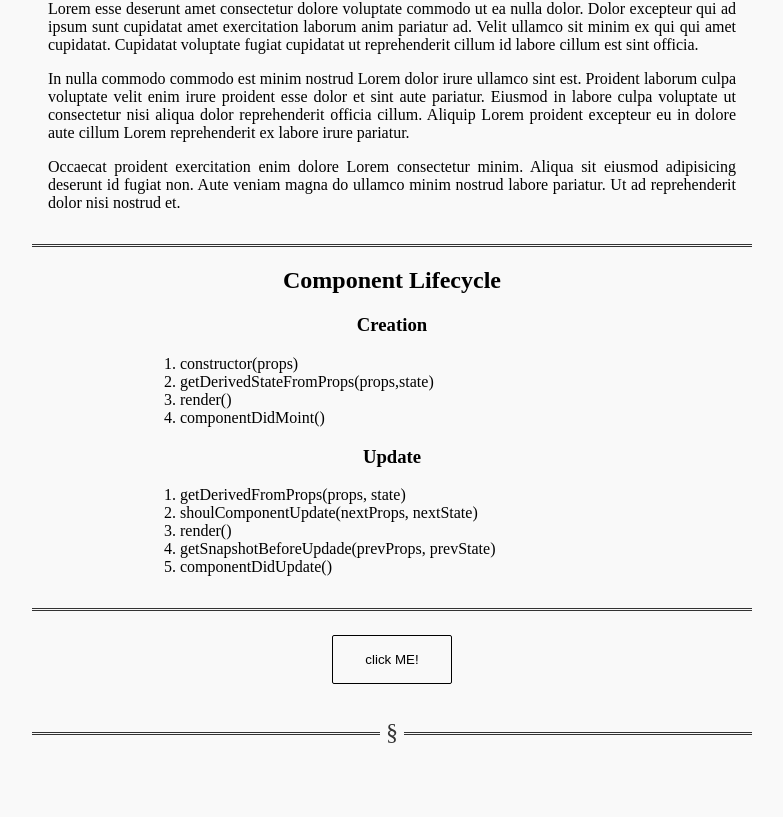
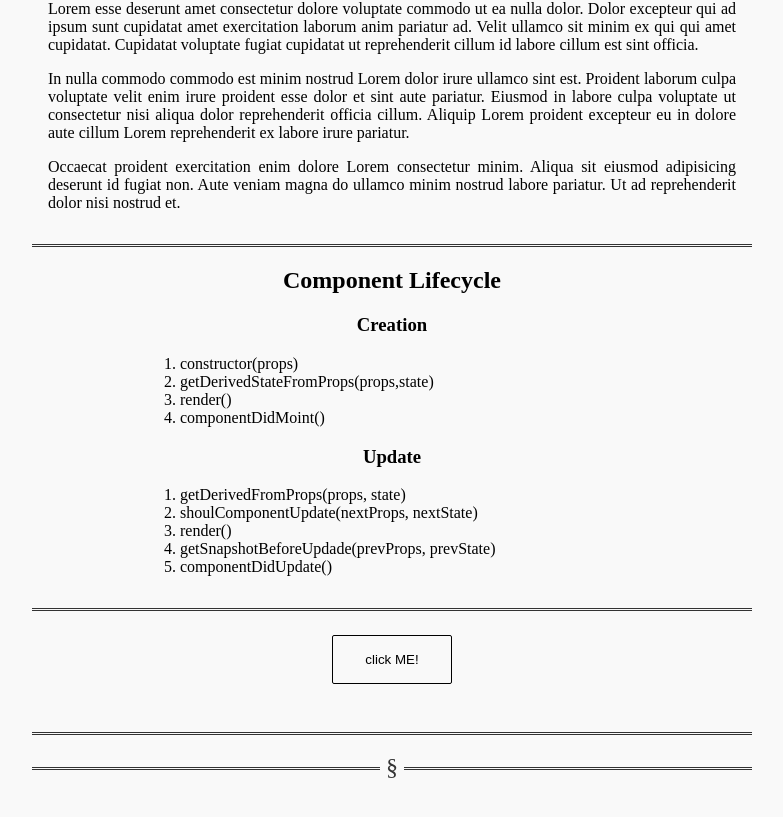
Before and after one commit to rafaelmuto/REACT.js, a React (Create React App) app in the folder react-guide/: page / in a window 1280 px wide. Shown: the part 272-1089 px from the top of the page, without its empty margins (248-1031 px from the left). Built offline with nearby package versions, Linux system fonts and the light colour scheme; a web font is replaced by a local one.

Commit message:
lorem ipsum

```diff
--- /dev/null
+++ b/react-guide/src/components/Lorem/Lorem.module.css
@@ -0,0 +1,3 @@
+.lorem {
+  color: #555;
+}
--- a/react-guide/src/components/Persons/Person/Person.js
+++ b/react-guide/src/components/Persons/Person/Person.js
@@ -1,6 +1,7 @@
 import React from 'react';
 
 import styles from './Person.module.css';
+import Lorem from '../../Lorem/Lorem';
 
 const person = props => {
   return (
@@ -8,7 +9,8 @@ const person = props => {
       <hr />
       <h2>I'm {props.name}.</h2>
       <h4>I'm {props.age} years old.</h4>
-      <p>Lorem esse deserunt amet consectetur dolore voluptate commodo ut ea nulla dolor. Dolor excepteur qui ad ipsum sunt cupidatat amet exercitation laborum anim pariatur ad. Velit ullamco sit minim ex qui qui amet cupidatat. Cupidatat voluptate fugiat cupidatat ut reprehenderit cillum id labore cillum est sint officia.</p>
+      {/* <p>Lorem esse deserunt amet consectetur dolore voluptate commodo ut ea nulla dolor. Dolor excepteur qui ad ipsum sunt cupidatat amet exercitation laborum anim pariatur ad. Velit ullamco sit minim ex qui qui amet cupidatat. Cupidatat voluptate fugiat cupidatat ut reprehenderit cillum id labore cillum est sint officia.</p> */}
+      <Lorem ipsum={1} />
 
       <input type="text" maxLength="19" onChange={props.changed} value={props.name} />
       <button onClick={props.click}>delete me!!!</button>
--- a/react-guide/src/containers/App.js
+++ b/react-guide/src/containers/App.js
@@ -40,7 +40,10 @@ class App extends Component {
 
     return (
       <div className="App">
-        <Cockpit clicked={this.togglePersonsHandler}>{personsList}</Cockpit>
+        <Cockpit clicked={this.togglePersonsHandler}>
+          {personsList}
+          <hr />
+        </Cockpit>
       </div>
     );
   }
```
Also changed, not shown: react-guide/src/components/Lorem/Lorem.js (added, +14 -0 lines).
